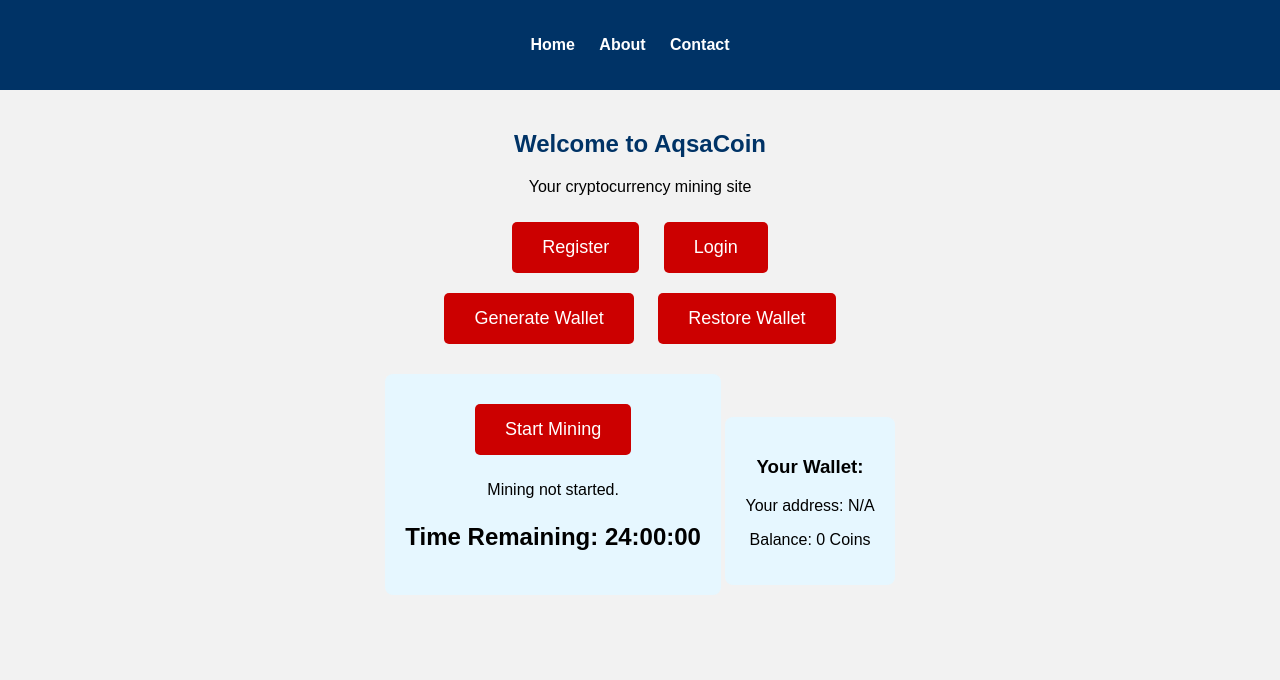
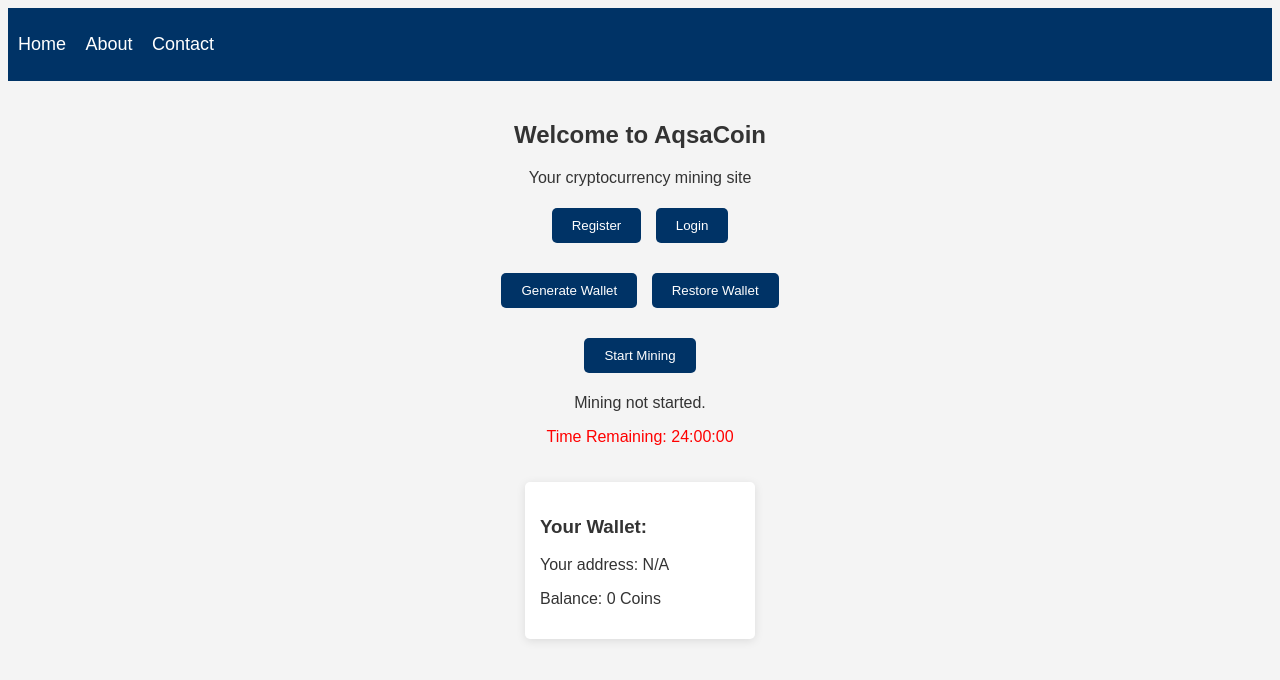
Before and after one commit to aqsacoin/aqsacoin, a plain HTML site: page index.html in a window 1280 px wide. Drawn offline with Linux system fonts and the light colour scheme.

Commit message:
Update style.css

```diff
--- a/style.css
+++ b/style.css
@@ -1,16 +1,13 @@
 /* General Styles */
 body {
     font-family: Arial, sans-serif;
-    background-color: #f2f2f2;
-    margin: 0;
-    padding: 0;
+    background-color: #f4f4f4;
+    color: #333;
 }
 
 header {
-    background-color: #003366; /* Blue background */
-    padding: 20px;
-    color: #fff;
-    text-align: center;
+    background-color: #003366;
+    padding: 10px;
 }
 
 nav ul {
@@ -20,65 +17,50 @@ nav ul {
 
 nav ul li {
     display: inline;
-    margin-right: 20px;
+    margin-right: 15px;
 }
 
 nav ul li a {
-    color: #fff;
+    color: white;
     text-decoration: none;
-    font-weight: bold;
+    font-size: 18px;
 }
 
-/* Main content section */
 .main-content {
     padding: 20px;
     text-align: center;
 }
 
-h1 {
-    color: #003366; /* Blue */
+.buttons button, #walletSection button, #miningSection button {
+    background-color: #003366;
+    color: white;
+    border: none;
+    padding: 10px 20px;
+    margin: 5px;
+    cursor: pointer;
+    border-radius: 5px;
 }
 
-button {
-    background-color: #cc0000; /* Red */
-    color: white;
-    border: none;
-    padding: 15px 30px;
-    font-size: 18px;
-    cursor: pointer;
-    border-radius: 5px;
-    margin: 10px;
-    transition: background-color 0.3s;
+.buttons button:hover, #walletSection button:hover, #miningSection button:hover {
+    background-color: #0055cc;
 }
 
-button:hover {
-    background-color: #990000; /* Darker red */
+#walletInfo {
+    margin-top: 20px;
+    text-align: left;
+    display: inline-block;
+    width: 200px;
+    background-color: #fff;
+    padding: 15px;
+    border-radius: 5px;
+    box-shadow: 0 2px 10px rgba(0, 0, 0, 0.1);
 }
 
-/* Wallet Info Section */
-#walletInfo {
-    margin-top: 20px;
-    background-color: #e6f7ff;
-    padding: 20px;
-    border-radius: 8px;
-    display: inline-block;
-}
-
-/* Mining Section */
-#miningSection {
-    background-color: #e6f7ff;
-    padding: 20px;
-    border-radius: 8px;
-    display: inline-block;
+#walletSection, #miningSection {
     margin-top: 20px;
 }
 
 #miningTimer {
-    font-size: 24px;
-    font-weight: bold;
+    font-size: 16px;
+    color: red;
 }
-
-#minedCoins {
-    font-size: 18px;
-    color: #003366;
-}
```
